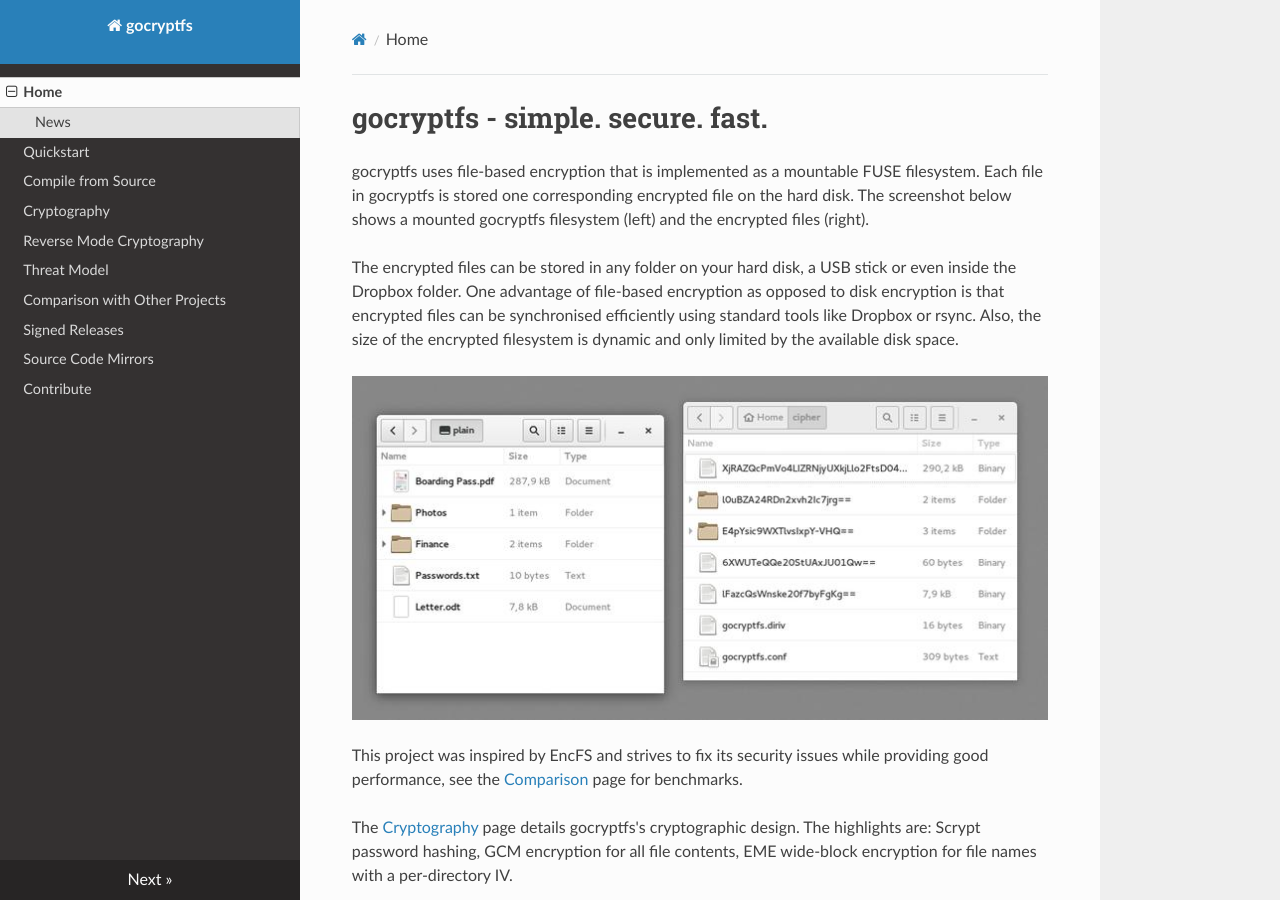
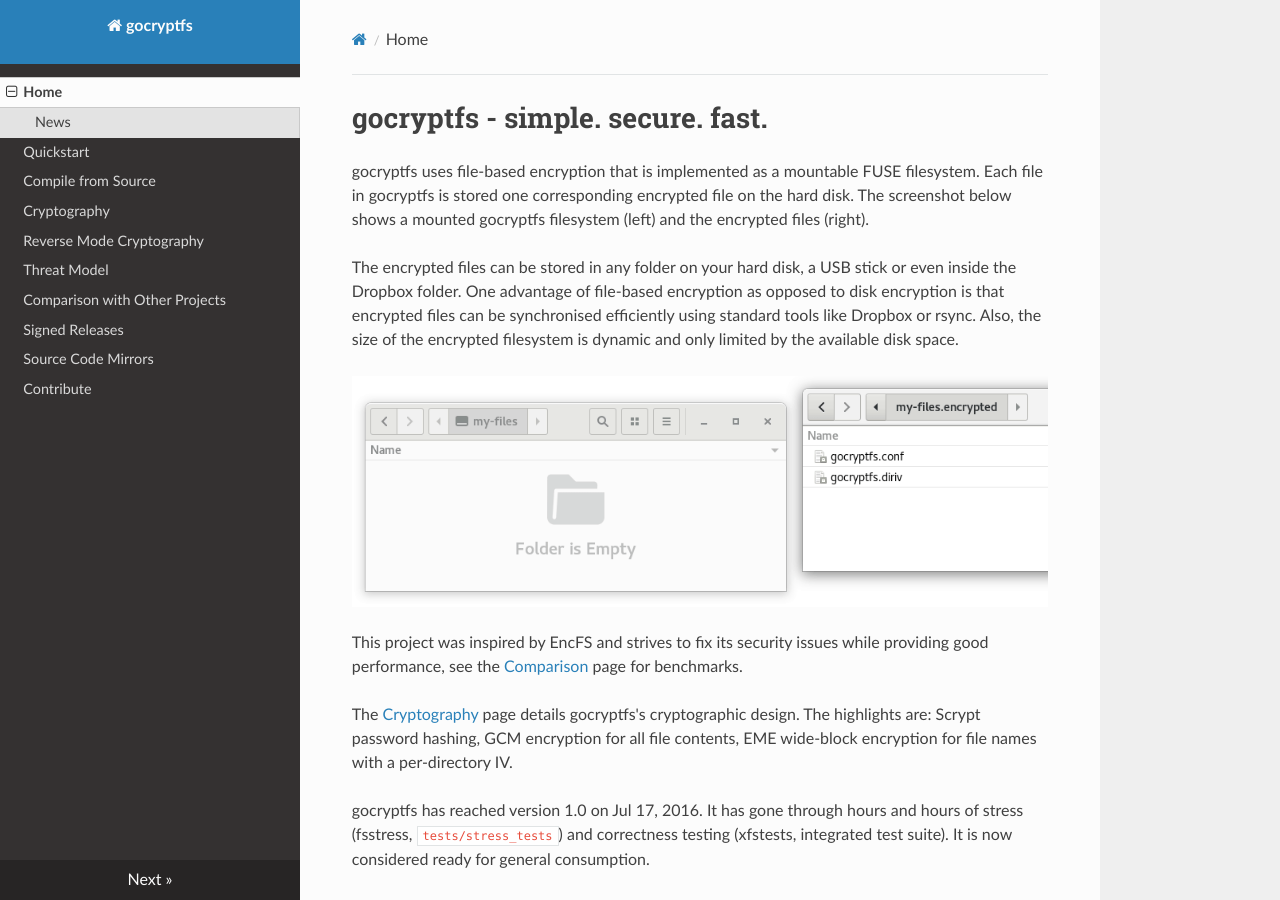
Before and after one commit to rfjakob/gocryptfs-website, an MkDocs documentation site: the page built from docs/index.md, in a window 1280 px wide and 900 px high. Built offline with MkDocs 1.6.1, drawn with Linux system fonts in a browser that asks for light colours; nearby versions of some CDN libraries; old or Windows-style settings are respelled for this version of MkDocs.

Commit message:
Add folders-side-by-side.gif animation

```diff
--- a/docs/index.md
+++ b/docs/index.md
@@ -15,7 +15,7 @@ be synchronised efficiently using standard tools like Dropbox or rsync.
 Also, the size of the encrypted filesystem is dynamic and only limited
 by the available disk space.
 
-![](img/folders-side-by-side.jpg)
+![](img/folders-side-by-side.gif)
 
 This project was inspired by EncFS and strives to fix its security
 issues while providing good performance,
```
Also changed, not shown: docs/img/folders-side-by-side.gif (added), docs/img/folders-side-by-side.jpg (deleted), docs/img/folders-side-by-side.png (deleted).
